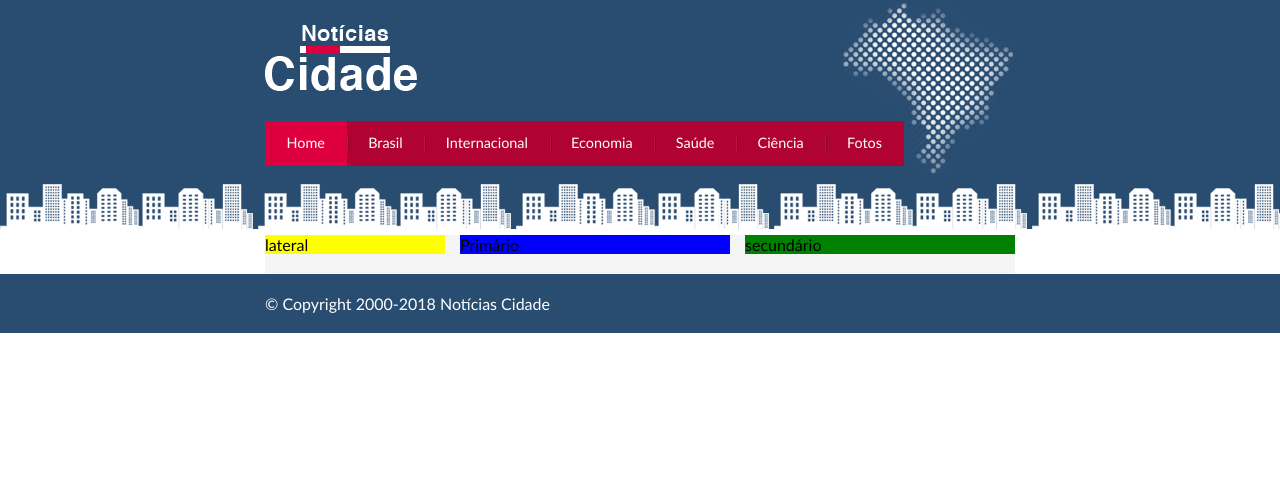
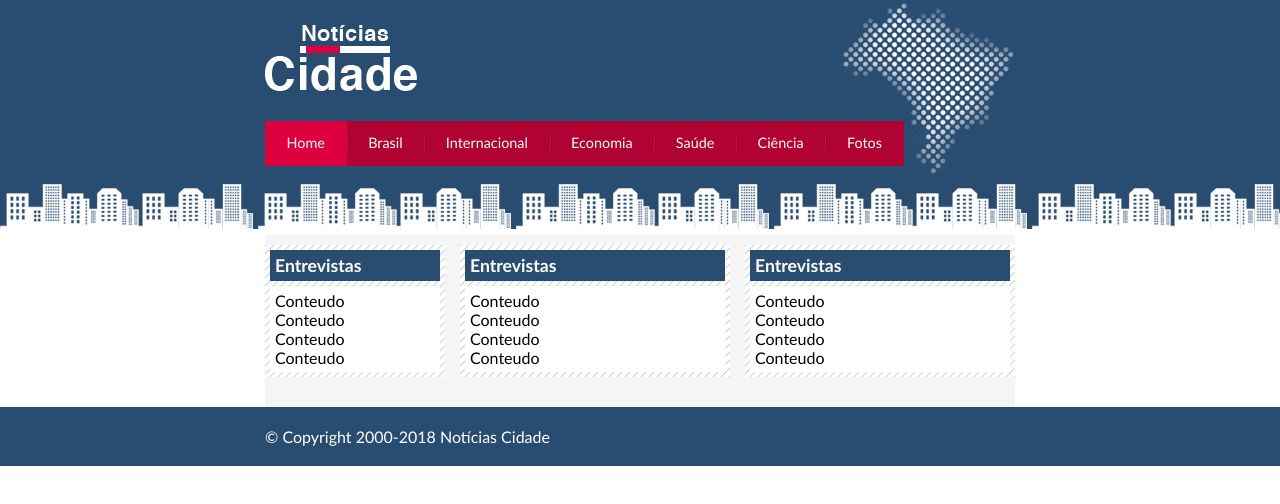
Before and after one commit to geissonlucaso/noticias-cidade-site, a plain HTML site: page index.html in a window 1280 px wide. Drawn offline with Linux system fonts and the light colour scheme.

Commit message:
Criação da caixa de conteúdo.

```diff
--- a/css/estilo.css
+++ b/css/estilo.css
@@ -86,39 +86,55 @@ body.fotos #navegacao a#fotos {
 
 #lateral {
     width: 180px;
-    background: yellow;
     margin: 0 0 20px -750px;
     float: left;
 }
 
 #tres-colunas #primario {
     width: 270px;
-    background: blue;
     margin: 0 0 20px 195px;
     float: left;
 }
 
 #duas-colunas #primario {
     width: 555px;
-    background: blue;
     margin: 0 0 20px 195px;
     float: left;
 }
 
 #uma-coluna #primario {
     width: 750px;
-    background: blue;
     margin: 0 0 20px 0;
     float: left;
 }
 
 #secundario {
     width: 270px;
-    background: green;
     margin: 0 0 20px 15px;
     float: left;
 }
 
+/* Caixa */
+.caixa {
+    margin: 10px 0;
+    padding: 5px;
+    background: #f3f3f3 url(../imagens/fundo-caixa.png);
+}
+
+h2 {
+    font-size: 1.1em;
+    background: #294c71;
+    color: #fff;
+    padding: 5px;
+}
+
+.caixa-conteudo {
+    background: #fff;
+    padding: 5px;
+    margin-top: 5px;
+}
+
+/* Container Rodapé */
 #container-rodape {
     clear: both;
     background: #294c71;
--- a/index.html
+++ b/index.html
@@ -47,9 +47,48 @@
             <!-- Início do conteúdo -->
             <div id="conteudo">
 
-                <div id="primario">Primário</div>
-                <div id="secundario">secundário</div>
-                <div id="lateral">lateral</div>
+                <!-- Início primário -->
+                <div id="primario">
+                    <div class="caixa">
+                        <h2>Entrevistas</h2>
+                        <div class="caixa-conteudo">
+                            Conteudo <br>
+                            Conteudo <br>
+                            Conteudo <br>
+                            Conteudo <br>
+                        </div>
+                    </div>
+                </div>
+                <!-- Fim primário -->
+
+                <!-- Início secundário -->
+                <div id="secundario">
+                    <div class="caixa">
+                        <h2>Entrevistas</h2>
+                        <div class="caixa-conteudo">
+                            Conteudo <br>
+                            Conteudo <br>
+                            Conteudo <br>
+                            Conteudo <br>
+                        </div>
+                    </div>
+                </div>
+                <!-- Fim secundário -->
+
+                <!-- Início da lateral -->
+                <div id="lateral">
+
+                    <div class="caixa">
+                        <h2>Entrevistas</h2>
+                        <div class="caixa-conteudo">
+                            Conteudo <br>
+                            Conteudo <br>
+                            Conteudo <br>
+                            Conteudo <br>
+                        </div>
+                    </div>
+                </div>
+                <!-- Fim da lateral -->
 
             </div>
             <!-- Início do conteúdo -->
```
